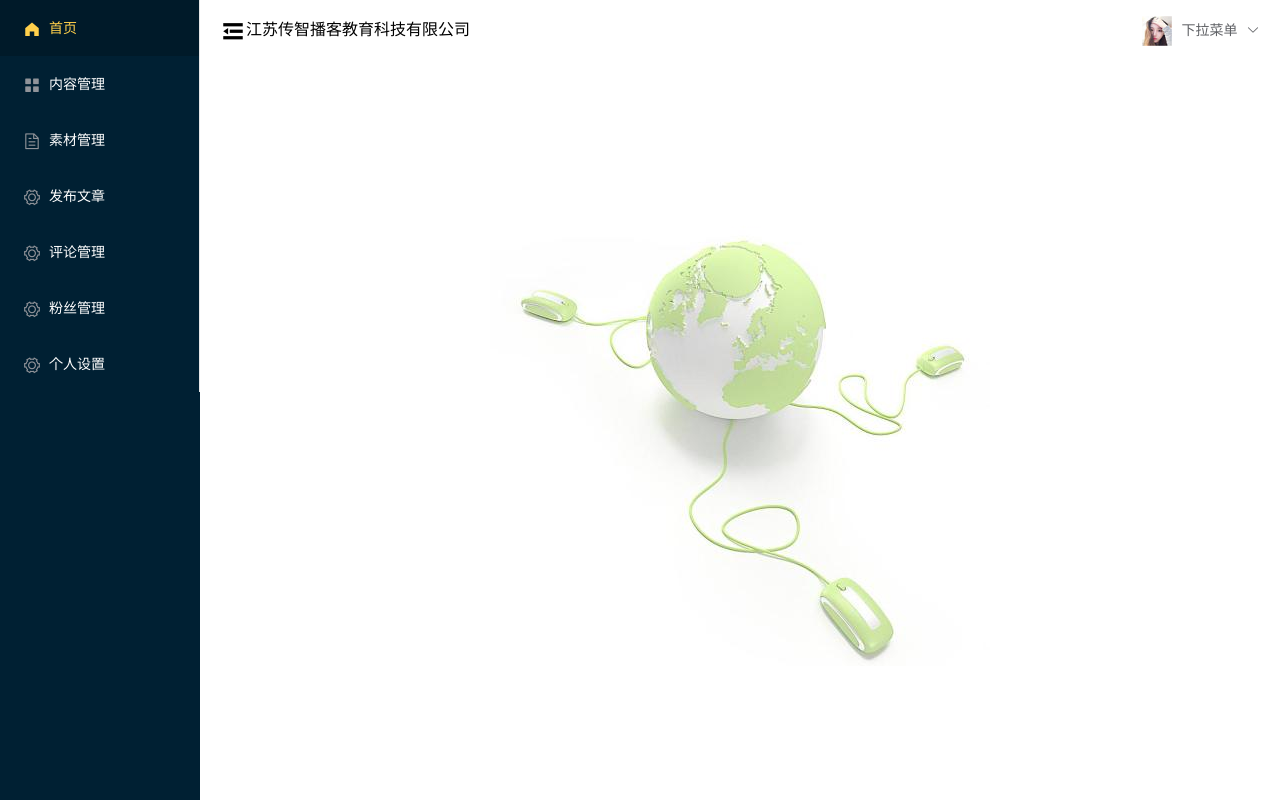
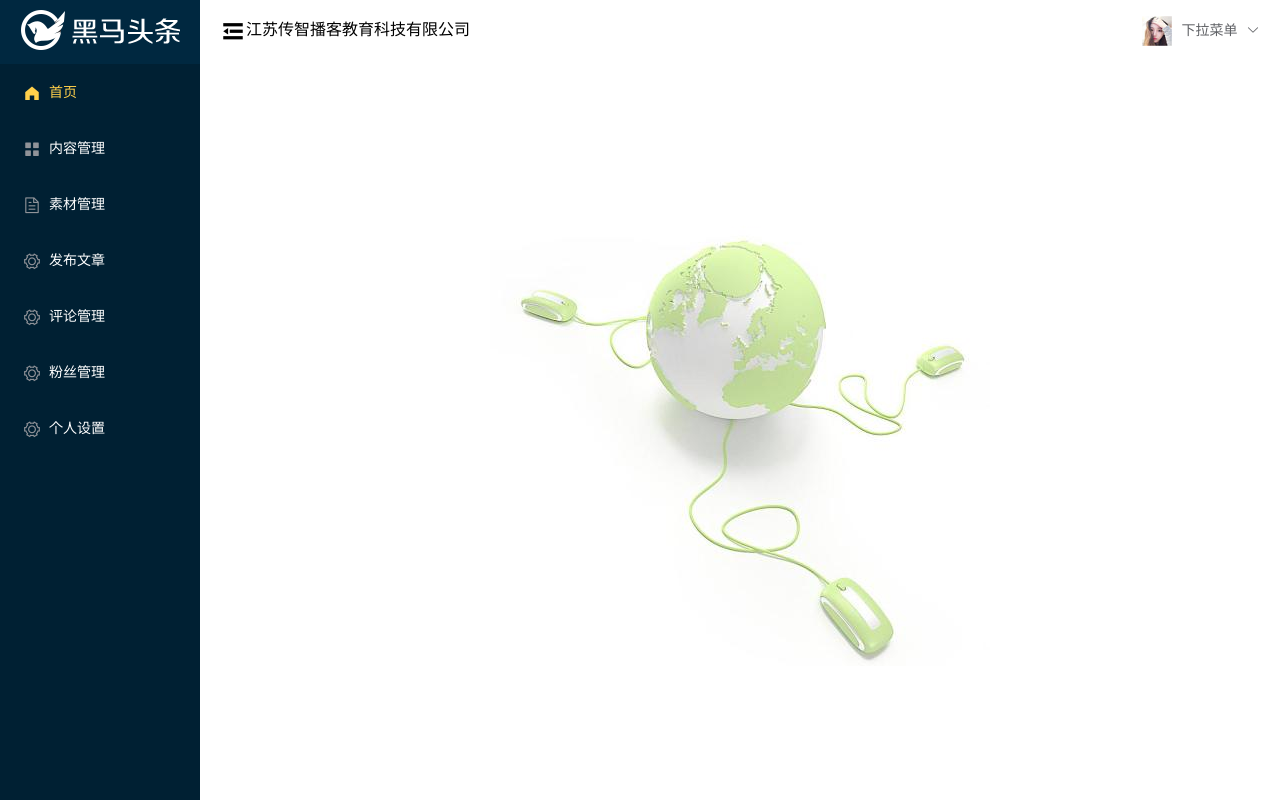
Before and after one commit to yangxinpeng-itcast/hmtt73, a Vue app: page / in a window 1280 px wide. Built offline with nearby package versions, Linux system fonts and the light colour scheme.

Commit message:
404页面

```diff
--- a/package.json
+++ b/package.json
@@ -3,7 +3,7 @@
   "version": "0.1.0",
   "private": true,
   "scripts": {
-    "serve": "vue-cli-service serve",
+    "serve": "vue-cli-service serve --open",
     "build": "vue-cli-service build",
     "lint": "vue-cli-service lint"
   },
--- a/src/router/index.js
+++ b/src/router/index.js
@@ -12,6 +12,9 @@ Vue.use(VueRouter)
 // 引入登录页组件
 import Login from '@/views/login'
 
+// 引入404组件
+import NotFound from '@/views/NotFound'
+
 
 // 配置路由规则
 
@@ -24,7 +27,8 @@ const router = new VueRouter({
   {
     path:'/',
     component:Home
-  }
+  },
+  {path:'*',component:NotFound}
 ]
 })
 
--- /dev/null
+++ b/src/views/NotFound/index.vue
@@ -0,0 +1,18 @@
+<template>
+    <div class="box"></div>
+</template>
+
+<script>
+export default {
+
+}
+</script>
+
+<style scoped lang="less">
+    .box {
+        position: absolute;
+        width: 100%;
+        height: 100%;
+        background:url(../../assets/images/404.png) no-repeat center/cover;
+    }
+</style>
--- a/src/views/home/index.vue
+++ b/src/views/home/index.vue
@@ -1,39 +1,45 @@
 <template>
   <el-container class="listContainer">
     <el-aside :width="isout?'200px':'64px'" class="list">
+      <div class="listImg">
+        <img src="../../assets/images/logo_admin.png" v-if="isout">
+        <img src="../../assets/images/logo_admin_01.png" v-if="!isout">
+      </div>
       <el-menu
-        default-active="1"
+        default-active="/"
         background-color="#002033"
         text-color="#fff"
         active-text-color="#ffd04b"
         :collapse='!isout'
         :collapse-transition='false'
+        style="border-right:none"
+        :router="true"
       >
-        <el-menu-item index="1">
+        <el-menu-item index="/">
           <i class="el-icon-s-home"></i>
           <span slot="title">首页</span>
         </el-menu-item>
-        <el-menu-item index="2">
+        <el-menu-item index="/article">
           <i class="el-icon-menu"></i>
           <span slot="title">内容管理</span>
         </el-menu-item>
-        <el-menu-item index="3">
+        <el-menu-item index="/image">
           <i class="el-icon-document"></i>
           <span slot="title">素材管理</span>
         </el-menu-item>
-        <el-menu-item index="4">
+        <el-menu-item index="/publish">
           <i class="el-icon-setting"></i>
           <span slot="title">发布文章</span>
         </el-menu-item>
-        <el-menu-item index="5">
+        <el-menu-item index="/comment">
           <i class="el-icon-setting"></i>
           <span slot="title">评论管理</span>
         </el-menu-item>
-        <el-menu-item index="6">
+        <el-menu-item index="/fans">
           <i class="el-icon-setting"></i>
           <span slot="title">粉丝管理</span>
         </el-menu-item>
-        <el-menu-item index="7">
+        <el-menu-item index="/setting">
           <i class="el-icon-setting"></i>
           <span slot="title">个人设置</span>
         </el-menu-item>
@@ -88,6 +94,13 @@ export default {
   .list {
     background: #002033;
     width: 200px;
+    .listImg {
+      box-sizing: border-box;
+      height: 64px;
+      background-color:#002840;
+      text-align: center;
+      padding-top: 10px;
+    }
   }
   .el-header {
     line-height: 60px;
```
